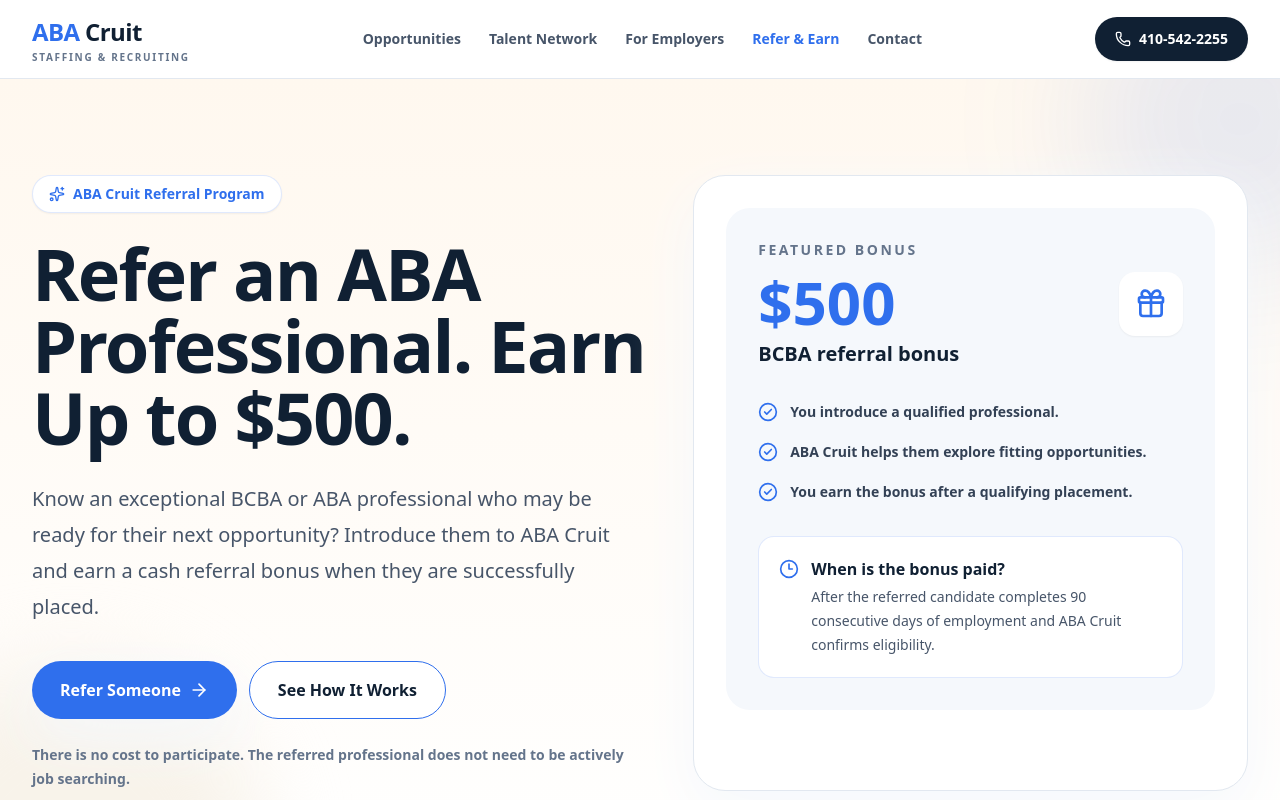
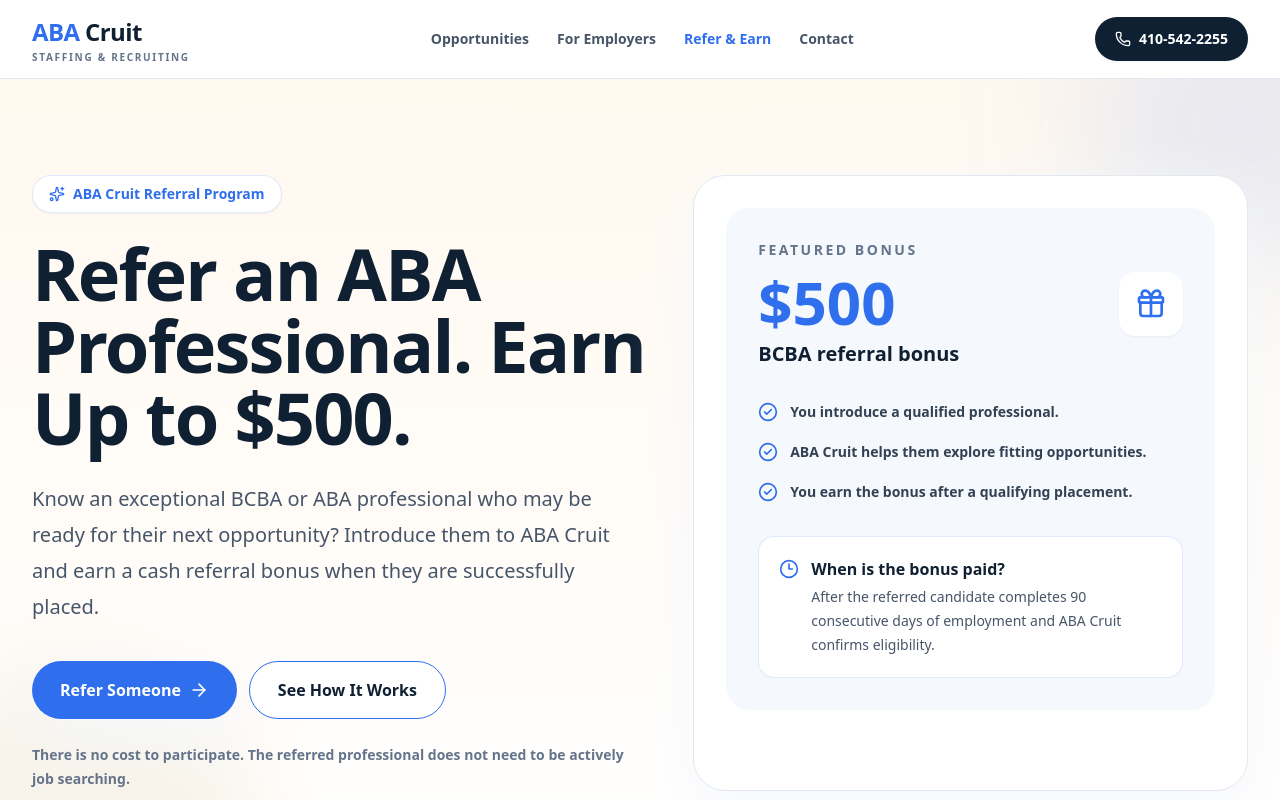
Before and after one commit to samuelhenig/aba-cruit, a Next.js app: page /refer in a window 1280 px wide. Shown: the top 800 px of the page. Built offline with nearby package versions, Linux system fonts and the light colour scheme.

Commit message:
Update page.tsx

```diff
--- a/app/refer/page.tsx
+++ b/app/refer/page.tsx
@@ -76,9 +76,6 @@
         <nav className="hidden items-center gap-7 text-sm font-semibold text-slate-600 lg:flex">
           <a href="/opportunities" className="hover:text-blue">
             Opportunities
-          </a>
-          <a href="/#talent-network" className="hover:text-blue">
-            Talent Network
           </a>
           <a href="/#employers" className="hover:text-blue">
             For Employers
```
